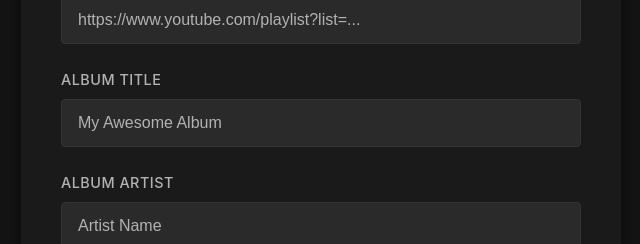
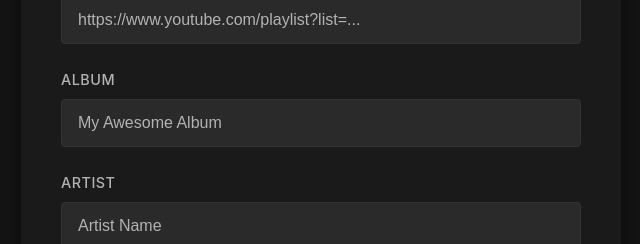
Before and after one commit to oscoDOTblog/dtp-videodl, a Next.js app in the folder ui/: page / in a window 1280 px wide. Shown: the part 224-468 px from the top of the page, without its empty margins (319-959 px from the left). Built offline with nearby package versions, Linux system fonts and the light colour scheme.

Commit message:
update naming

```diff
--- a/ui/app/page.js
+++ b/ui/app/page.js
@@ -321,7 +321,7 @@ export default function Home() {
 
           <div className={styles.formGroup}>
             <label className={styles.label} htmlFor="albumTitle">
-              Album Title
+              Album
             </label>
             <input
               id="albumTitle"
@@ -336,7 +336,7 @@ export default function Home() {
 
           <div className={styles.formGroup}>
             <label className={styles.label} htmlFor="albumArtist">
-              Album Artist
+              Artist
             </label>
             <input
               id="albumArtist"
```
